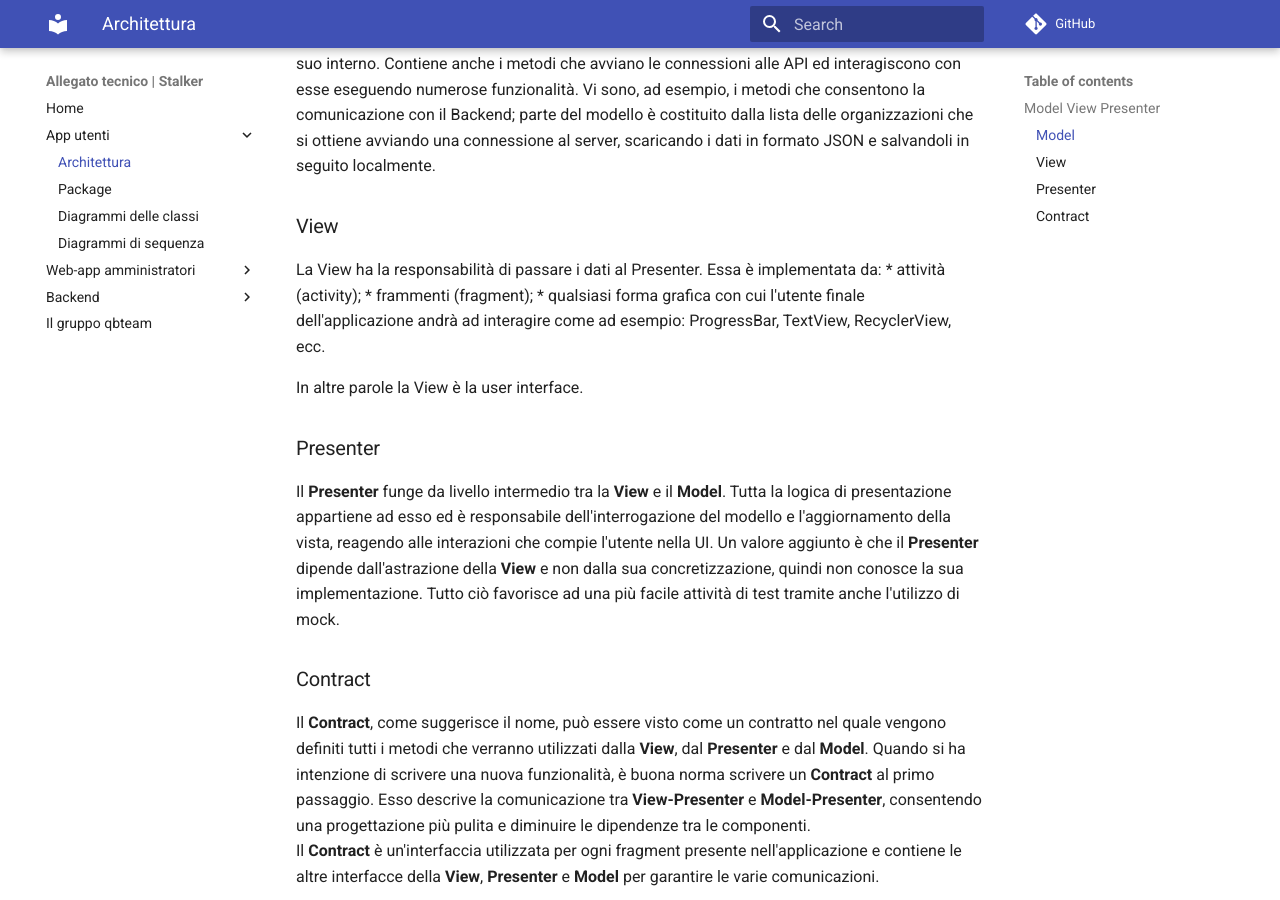
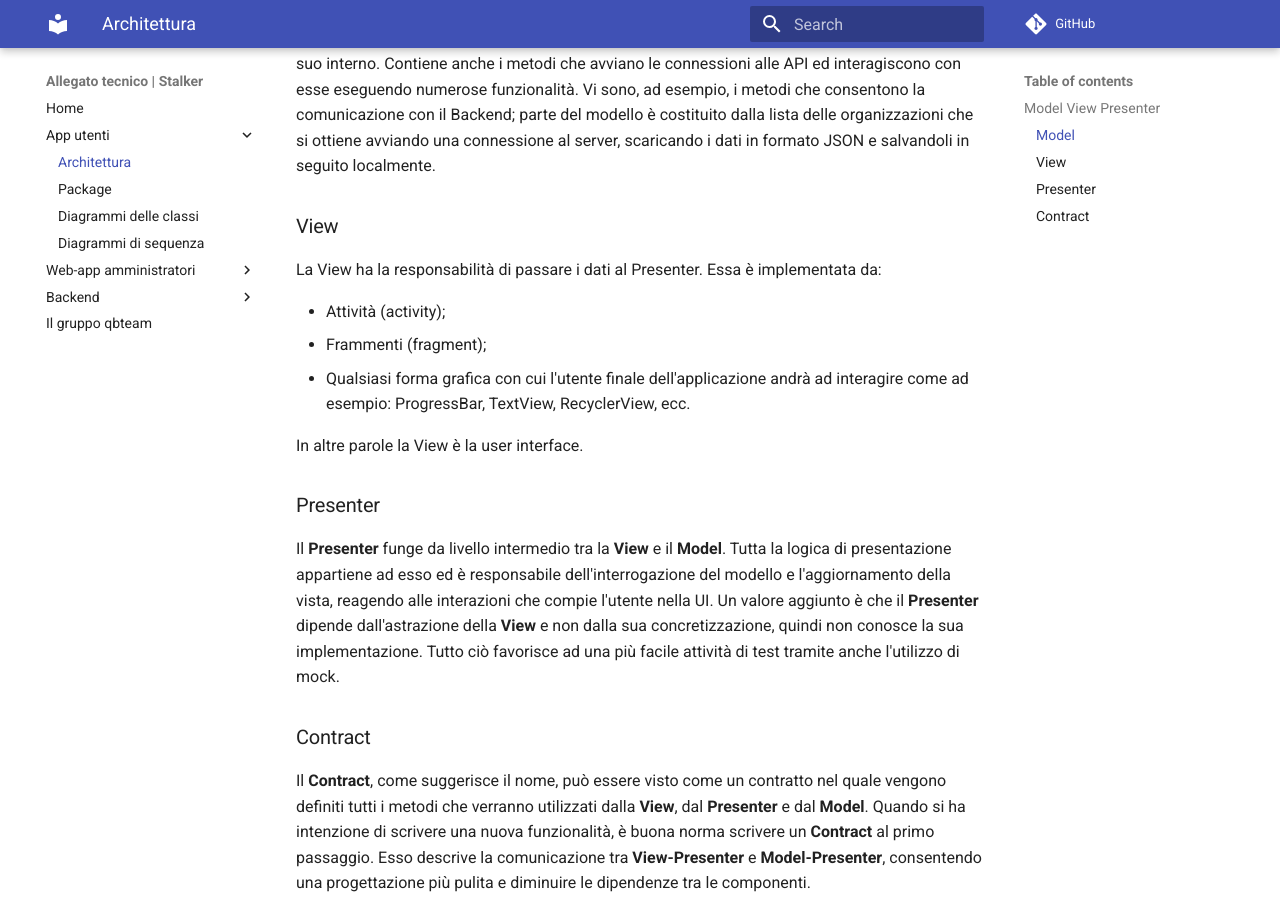
Before and after one commit to qb-team/Stalker-AllegatoTecnico, an MkDocs documentation site: the page built from docs/app/architettura.md, in a window 1280 px wide and 900 px high, scrolled down 897 px. Built offline with MkDocs 1.6.1 and Material for MkDocs 9.7.7, drawn with Linux system fonts in a browser that asks for light colours; comment, search, counter and statistics services are not loaded.

Commit message:
Sistemato elenco puntato

```diff
--- a/docs/app/architettura.md
+++ b/docs/app/architettura.md
@@ -16,9 +16,10 @@ formato JSON e salvandoli in seguito localmente.
 ### View
 
 La View ha la responsabilità di passare i dati al Presenter. Essa è implementata da:
-  * attività (activity);
-  * frammenti (fragment);
-  * qualsiasi forma grafica con cui l'utente finale dell'applicazione andrà ad interagire come ad esempio: ProgressBar, TextView, RecyclerView, ecc.
+
+  * Attività (activity);
+  * Frammenti (fragment);
+  * Qualsiasi forma grafica con cui l'utente finale dell'applicazione andrà ad interagire come ad esempio: ProgressBar, TextView, RecyclerView, ecc.
 
 In altre parole la View è la user interface.
 
```
